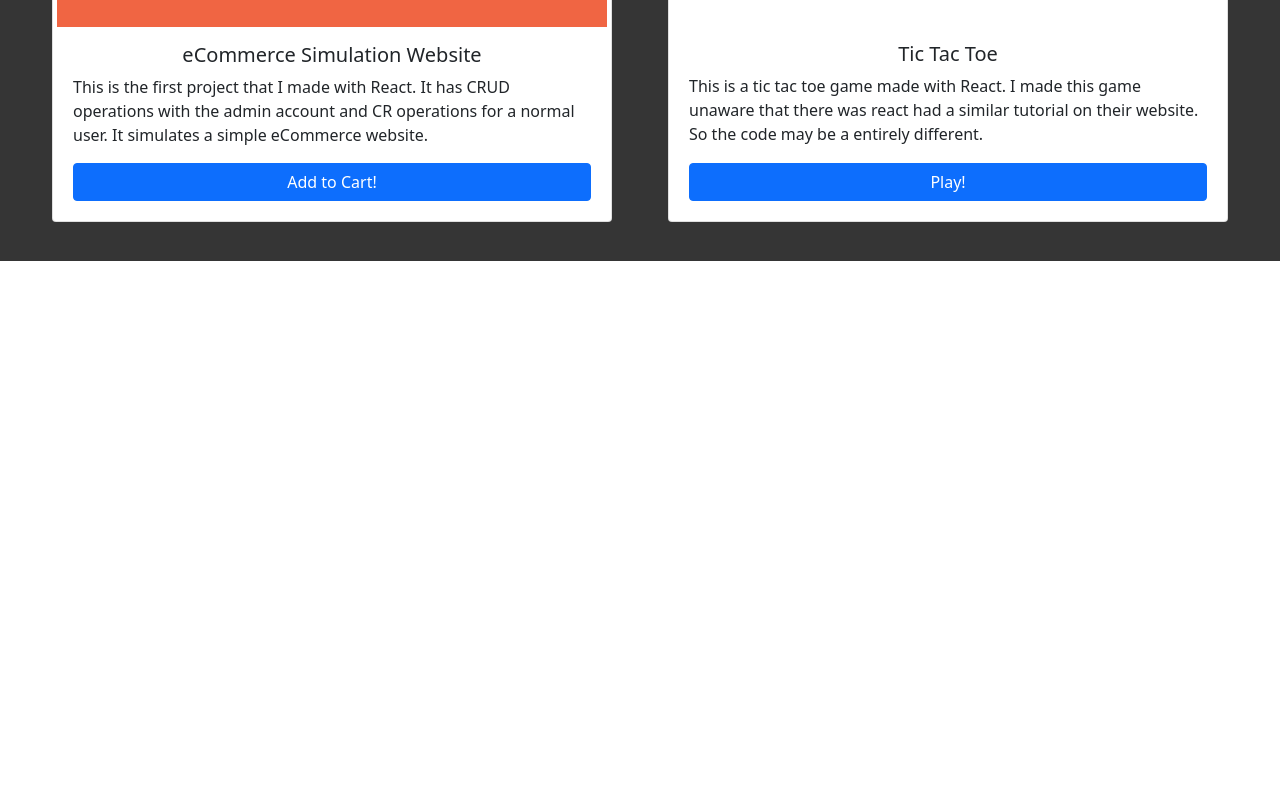
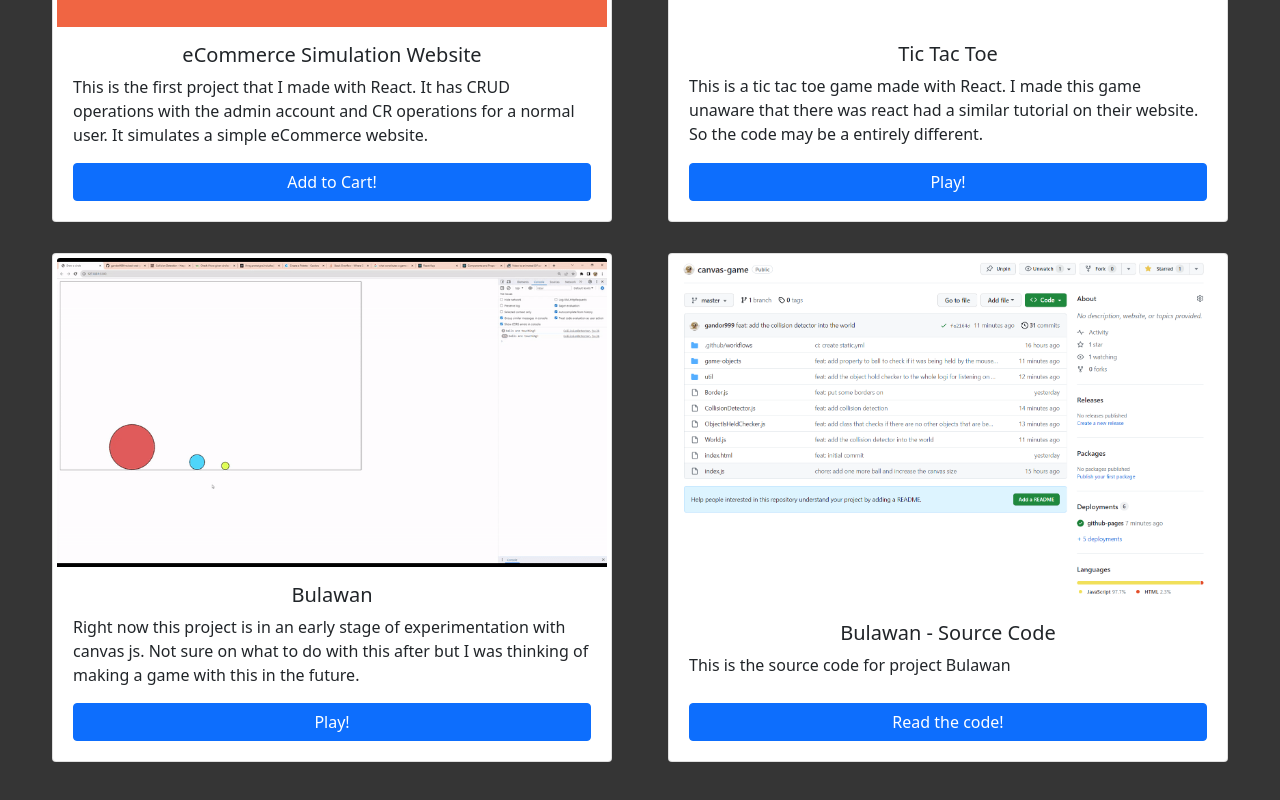
Before and after one commit to gandor999/revised-web-portfolio, a React (Create React App) app: page /personal-web-portfolio/projects in a window 1280 px wide. Shown: the part 1046-1846 px from the top of the page. Before the commit the page ends 1307 px from the top, so only its background shows below. Built offline with nearby package versions, Linux system fonts and the light colour scheme.

Commit message:
feat: add new project to the portfolio

```diff
--- a/src/pages/Projects.js
+++ b/src/pages/Projects.js
@@ -3,6 +3,8 @@
 import eCommerceAPI from '../images/eCommerceAPI.png'
 import eCommerceReact from '../images/eCommerceReact.png'
 import TicTacToe from '../images/TicTacToe.png'
+import bouncingBallsGif from '../images/bouncing-balls.gif'
+import bulawanSrcCodePng from '../images/bulawan-source-code.png'
 import { useSpring, animated } from 'react-spring'
 
 const projects = [
@@ -17,7 +19,7 @@
     title: 'eCommerce API',
     imgSource: eCommerceAPI,
     linkToProject: 'https://github.com/gandor999/eCommerce-API/tree/master',
-    buttonText: 'Read the code',
+    buttonText: 'Read the code!',
     shortDescription:
       'This API was made using Node, Express, and Mongoose. The database used was MongoDB Atlas so this is a NoSql DB.',
   },
@@ -37,14 +39,22 @@
     shortDescription:
       'This is a tic tac toe game made with React. I made this game unaware that there was react had a similar tutorial on their website. So the code may be a entirely different.',
   },
-  // {
-  //   title: 'Bulawan',
-  //   imgSource: TicTacToe,
-  //   linkToProject: 'https://tic-tac-toe-ten-beryl.vercel.app/',
-  //   buttonText: 'Play!',
-  //   shortDescription:
-  //     'Right now this project is in an early stage of experimentation with canvas js. Not sure on what to do with this after but I was thinking of making a game with this in the future.',
-  // }
+  {
+    title: 'Bulawan',
+    imgSource: bouncingBallsGif,
+    linkToProject: 'https://gandor999.github.io/canvas-game/',
+    buttonText: 'Play!',
+    shortDescription:
+      'Right now this project is in an early stage of experimentation with canvas js. Not sure on what to do with this after but I was thinking of making a game with this in the future.',
+  },
+  {
+    title: 'Bulawan - Source Code',
+    imgSource: bulawanSrcCodePng,
+    linkToProject: 'https://github.com/gandor999/canvas-game',
+    buttonText: 'Read the code!',
+    shortDescription:
+      'This is the source code for project Bulawan',
+  },
 ]
 
 function ProjectCard({ title, linkToProject, buttonText, shortDescription, imgSource }) {
```
Also changed, not shown: src/images/bulawan-source-code.png (added).
